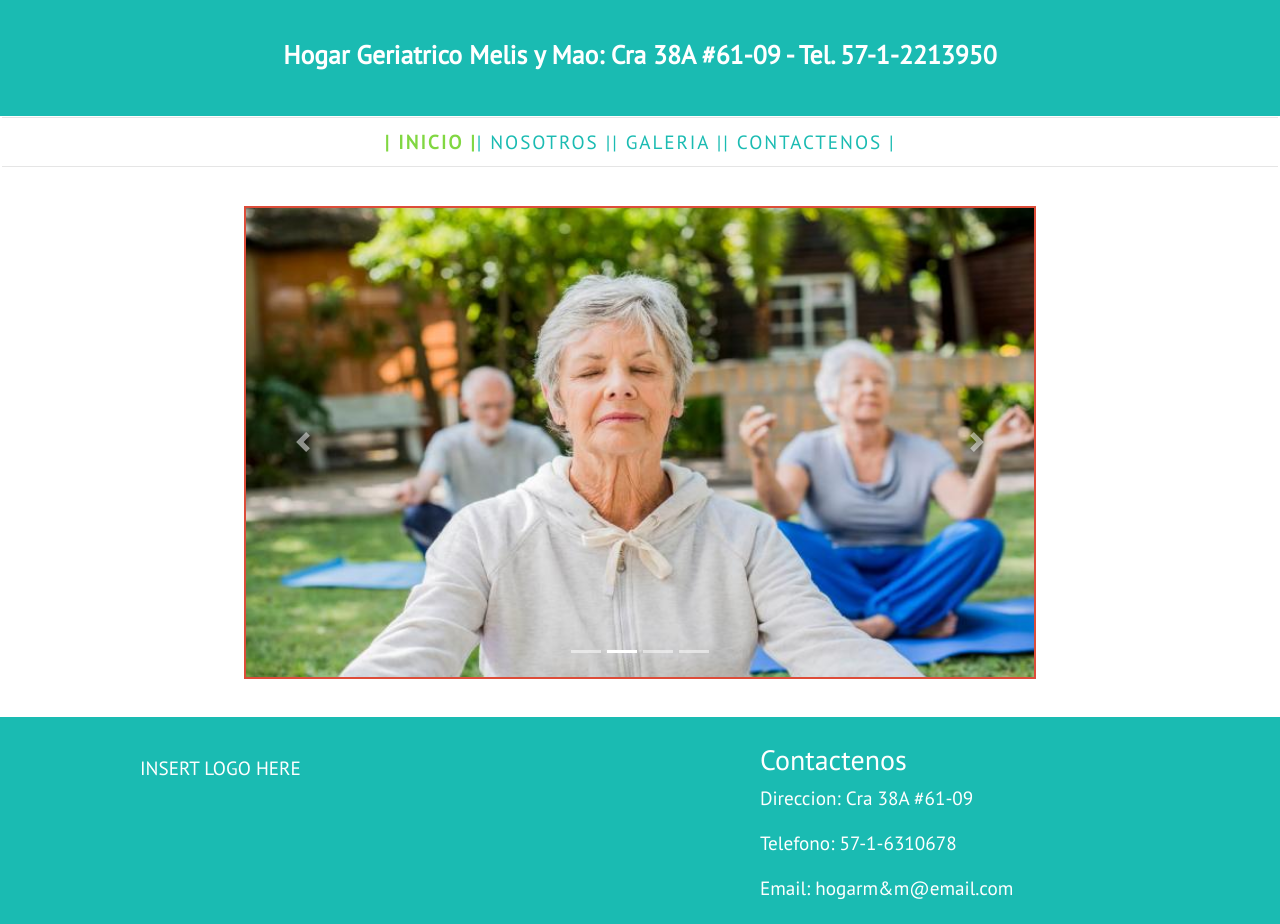
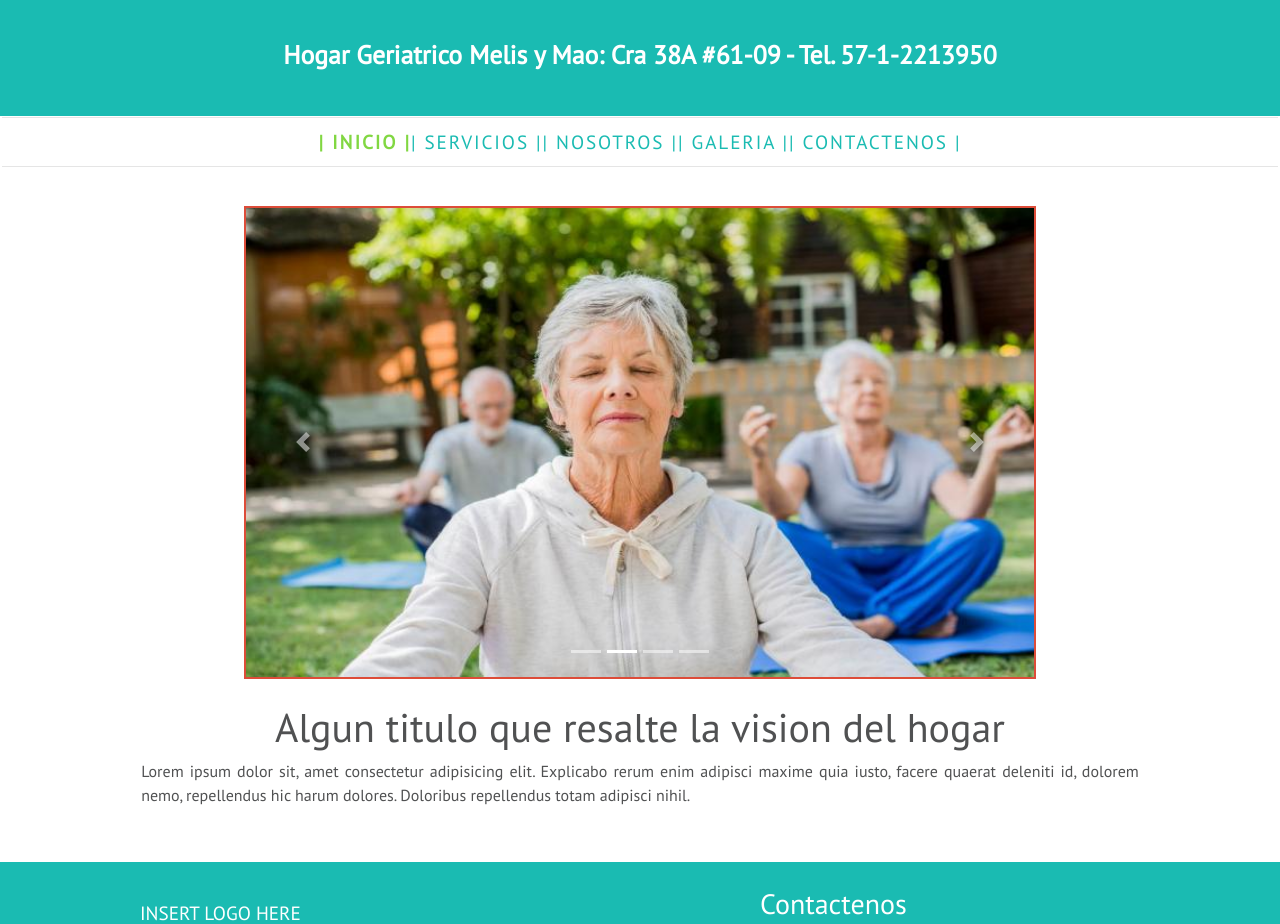
Before and after one commit to fdiaz79/melis-hogar, a Vue app: page / in a window 1280 px wide. Shown: the top 924 px of the page. Built offline with nearby package versions, Linux system fonts and the light colour scheme.

Commit message:
home component

```diff
--- a/src/App.vue
+++ b/src/App.vue
@@ -25,6 +25,7 @@
   font-family: 'PT Sans', sans-serif;
   -webkit-font-smoothing: antialiased;
   -moz-osx-font-smoothing: grayscale;
+  color: #505152;
 
 }
 
--- a/src/components/home.vue
+++ b/src/components/home.vue
@@ -3,7 +3,7 @@
         <div class="row">
             <div class="col-12 col-md-2"></div>
             <div class="col-12 col-md-8">
-                <b-carousel id="carousel-inicio center" v-model="slide" :interval="4000" controls indicators img-width="512" img-height="240">
+                <b-carousel id="carousel-inicio center" v-model="slide" :interval="3000" controls indicators img-width="512" img-height="240">
                     <b-carousel-slide>
                         <template v-slot:img>
                             <img class="d-block img-fluid w-100 center" width="512" height="240" src="/images/inicio1.jpg" alt="hogar1">
@@ -29,11 +29,17 @@
             <div class="col-12 col-md-2"></div>
 
         </div>
+        <div class="row">
+            <div class="col-12 col-md-1"></div>
+            <div class="col-12 col-md-10 home-container">
+                <h1 class="text-center">Algun titulo que resalte la vision del hogar</h1>
+                <p class="text-justify">Lorem ipsum dolor sit, amet consectetur adipisicing elit. Explicabo rerum enim adipisci maxime quia iusto, facere quaerat deleniti id, dolorem nemo, repellendus hic harum dolores. Doloribus repellendus totam adipisci nihil.</p>
+            </div>
+            <div class="col-12 col-md-1"></div>
 
-        <!-- <p class="mt-4">
-            Slide #: {{ slide }}<br>
-            Sliding: {{ sliding }}
-        </p>-->
+        </div>
+
+
     </div>
 
 </template>
@@ -73,5 +79,8 @@
         max-height: 473px;
         border: 2px solid #dd4c39;
     }
+    .home-container {
+        margin-top: 2%;
+    }
 
 </style>
--- a/src/components/navbar.vue
+++ b/src/components/navbar.vue
@@ -6,6 +6,7 @@
             <b-collapse id="nav-collapse" is-nav>
                 <b-navbar-nav class="center">
                     <router-link to="/">| INICIO |</router-link>
+                    <router-link to="/services">| SERVICIOS |</router-link>
                     <router-link to="/aboutUs">| NOSOTROS |</router-link>
                     <router-link to="/gallery">| GALERIA |</router-link>
                     <router-link to="/contactUs">| CONTACTENOS |</router-link>
--- a/src/router/index.js
+++ b/src/router/index.js
@@ -9,6 +9,14 @@ const routes = [
     path: '/',
     name: 'home',
     component: () => import ('../components/home.vue')
+  },
+  {
+    path: '/services',
+    name: 'services',
+    // route level code-splitting
+    // this generates a separate chunk (about.[hash].js) for this route
+    // which is lazy-loaded when the route is visited.
+    component: () => import(/* webpackChunkName: "about" */ '../components/services.vue')
   },
   {
     path: '/aboutUs',
```
Also changed, not shown: src/components/services.vue (added).
